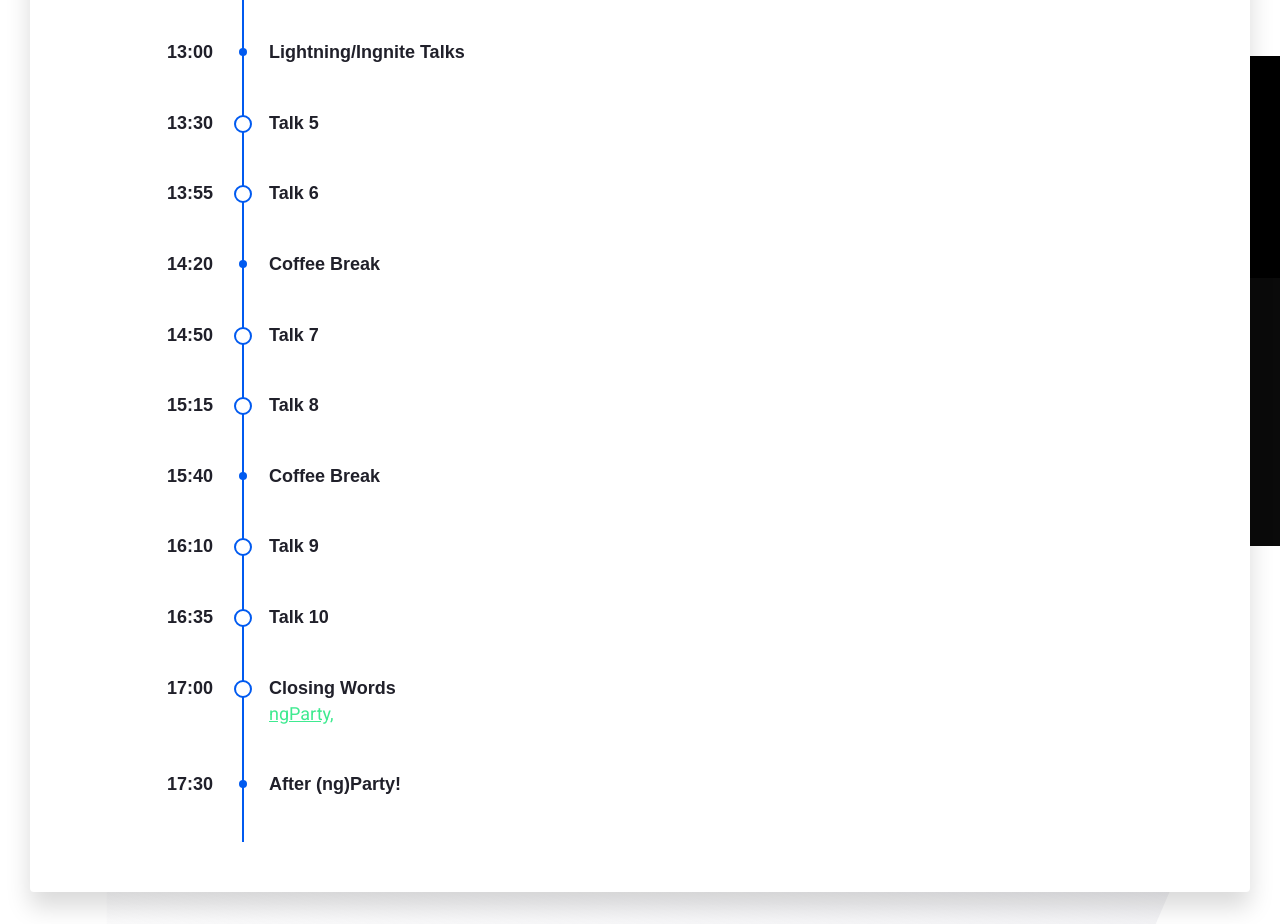
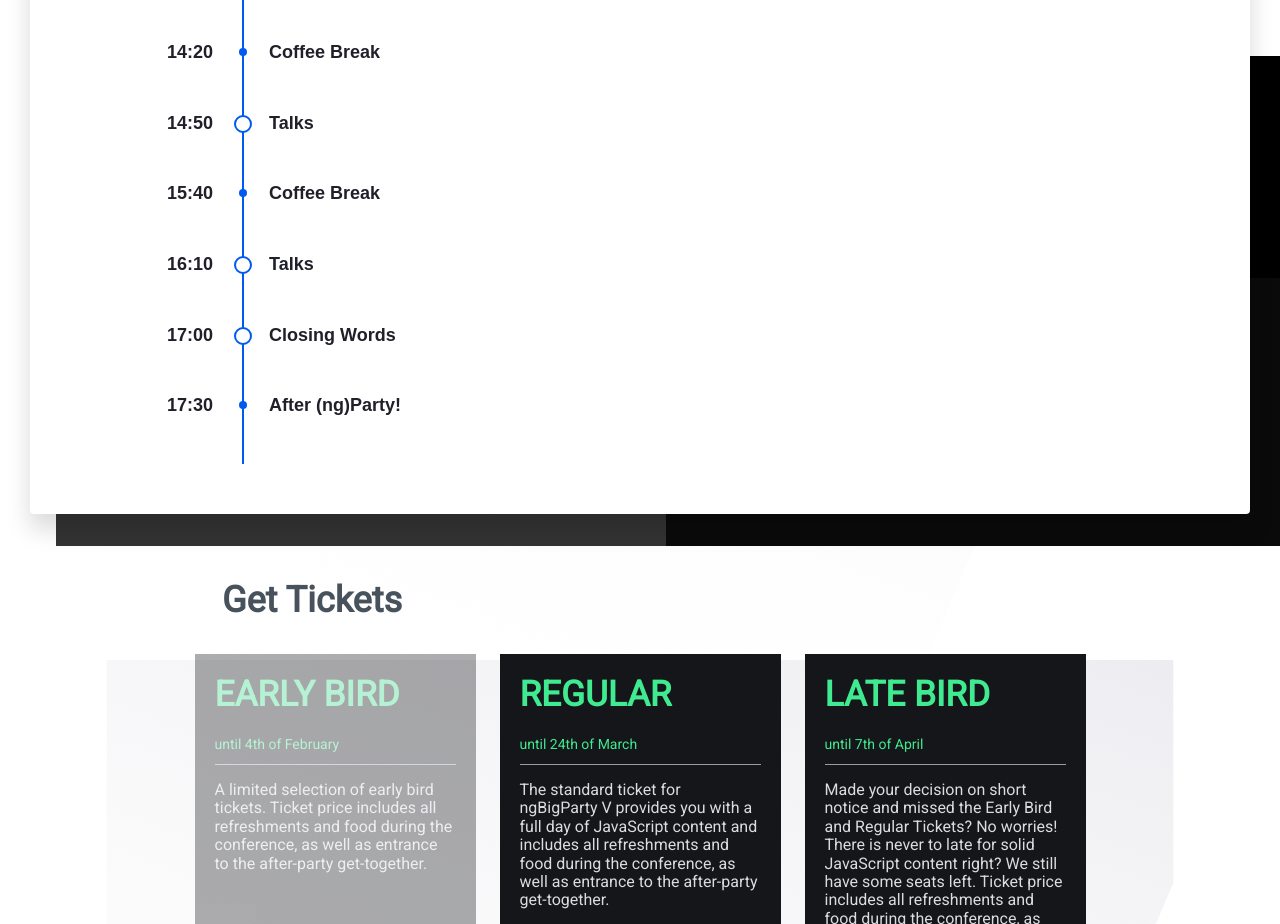
Before and after one commit to ngParty/web, a Next.js app: page /big-party-v in a window 1280 px wide. Shown: the part 4940-5864 px from the top of the page. Built offline with nearby package versions, Linux system fonts and the light colour scheme.

Commit message:
feat(big-v): tweak schedule links and make in progress schedule shorter

```diff
--- a/conferences/big-party-v/schedule.styles.ts
+++ b/conferences/big-party-v/schedule.styles.ts
@@ -123,6 +123,25 @@ export const styles = css.global`
     line-height: 1.6rem;
     font-weight: 400;
     color: ${theme.colors.accent};
+    transition: transform 0.25s ease-out, padding 0.25s ease-out;
+  }
+  .agenda-item-description-speaker:visited {
+    color: ${theme.colors.accent};
+  }
+  .agenda-item-description-speaker::before {
+    content: '>';
+    visibility: hidden;
+    position: absolute;
+    transform: translate(1em, 0);
+  }
+  .agenda-item-description-speaker:hover,
+  .agenda-item-description-speaker:focus {
+    padding-left: 1em;
+  }
+  .agenda-item-description-speaker:hover::before,
+  .agenda-item-description-speaker:focus::before {
+    visibility: visible;
+    transform: translate(-0.75em, 0);
   }
 
   .agenda-item-description-text {
--- a/conferences/big-party-v/schedule.tsx
+++ b/conferences/big-party-v/schedule.tsx
@@ -18,42 +18,27 @@ const DATA: ScheduleItemModel[] = [
           fullName: 'Martin Hochel',
           company: 'ngParty',
           img: '',
-          link: '#martinhochel',
+          link: '#martin-hochel',
         },
         {
           fullName: 'Viliam Elischer',
           company: 'ngParty',
           img: '',
-          link: '#viliamelischer',
+          link: '#viliam-elischer',
         },
         {
           fullName: 'Mario Vejlupek',
           company: 'ngParty',
           img: '',
-          link: '#mariovejlupek',
+          link: '#mario-vejlupek',
         },
       ],
       talk: 'Welcome to ngBigParty V!',
     },
   },
   {
-    title: 'Talk 1',
+    title: 'Talks',
     time: '0915',
-    speaker: {
-      bio: [
-        {
-          fullName: '',
-          company: '',
-          img: '',
-          link: '#',
-        },
-      ],
-      talk: '',
-    },
-  },
-  {
-    title: 'Talk 2',
-    time: '0940',
     speaker: {
       bio: [
         {
@@ -71,23 +56,8 @@ const DATA: ScheduleItemModel[] = [
     time: '1000',
   },
   {
-    title: 'Talk 3',
+    title: 'Talks',
     time: '1030',
-    speaker: {
-      bio: [
-        {
-          fullName: '',
-          company: '',
-          img: '',
-          link: '#',
-        },
-      ],
-      talk: '',
-    },
-  },
-  {
-    title: 'Talk 4',
-    time: '1055',
     speaker: {
       bio: [
         {
@@ -105,27 +75,12 @@ const DATA: ScheduleItemModel[] = [
     time: '1130',
   },
   {
-    title: 'Lightning/Ingnite Talks',
+    title: 'Lightning/Ignite Talks',
     time: '1300',
   },
   {
-    title: 'Talk 5',
+    title: 'Talks',
     time: '1330',
-    speaker: {
-      bio: [
-        {
-          fullName: '',
-          company: '',
-          img: '',
-          link: '#',
-        },
-      ],
-      talk: '',
-    },
-  },
-  {
-    title: 'Talk 6',
-    time: '1355',
     speaker: {
       bio: [
         {
@@ -143,23 +98,8 @@ const DATA: ScheduleItemModel[] = [
     time: '1420',
   },
   {
-    title: 'Talk 7',
+    title: 'Talks',
     time: '1450',
-    speaker: {
-      bio: [
-        {
-          fullName: '',
-          company: '',
-          img: '',
-          link: '#',
-        },
-      ],
-      talk: '',
-    },
-  },
-  {
-    title: 'Talk 8',
-    time: '1515',
     speaker: {
       bio: [
         {
@@ -177,23 +117,8 @@ const DATA: ScheduleItemModel[] = [
     time: '1540',
   },
   {
-    title: 'Talk 9',
+    title: 'Talks',
     time: '1610',
-    speaker: {
-      bio: [
-        {
-          fullName: '',
-          company: '',
-          img: '',
-          link: '#',
-        },
-      ],
-      talk: '',
-    },
-  },
-  {
-    title: 'Talk 10',
-    time: '1635',
     speaker: {
       bio: [
         {
@@ -212,7 +137,7 @@ const DATA: ScheduleItemModel[] = [
     speaker: {
       bio: [
         {
-          fullName: 'ngParty',
+          fullName: '',
           company: '',
           img: '',
           link: '#',
```
